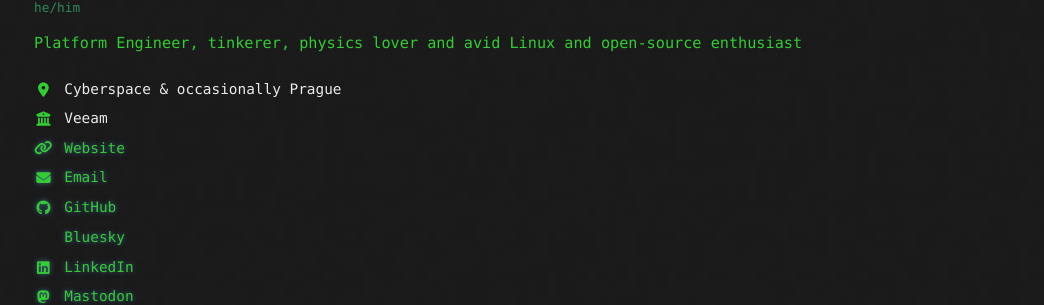
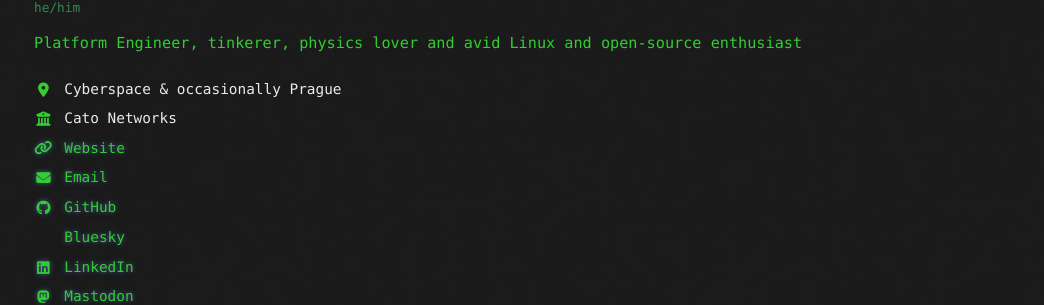
Before and after one commit to kallakata/kallakata.github.io, a Jekyll site: the page built from about.md, in a window 1280 px wide. Shown: the part 572-877 px from the top of the page, without its empty margins (106-1150 px from the left). Built offline with Jekyll 4.4.1, drawn with Linux system fonts in a browser that asks for light colours.

Commit message:
Update _config.yml

```diff
--- a/_config.yml
+++ b/_config.yml
@@ -73,7 +73,7 @@ author:
   pronouns         : "he/him"
   bio              : "Platform Engineer, tinkerer, physics lover and avid Linux and open-source enthusiast"
   location         : "Cyberspace & occasionally Prague"
-  employer         : "Veeam"
+  employer         : "Cato Networks"
   uri              : "https://linktr.ee/pavelvarenka"
   email            : "pavel.varenka@protonmail.com"
 
```
